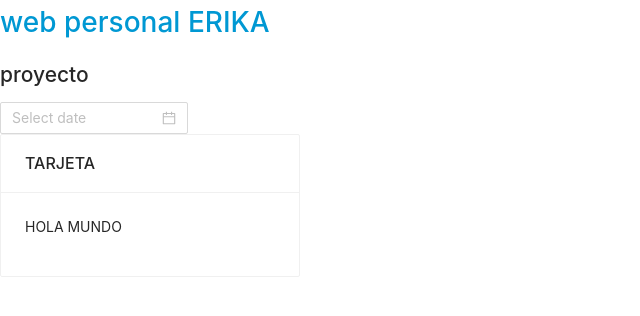
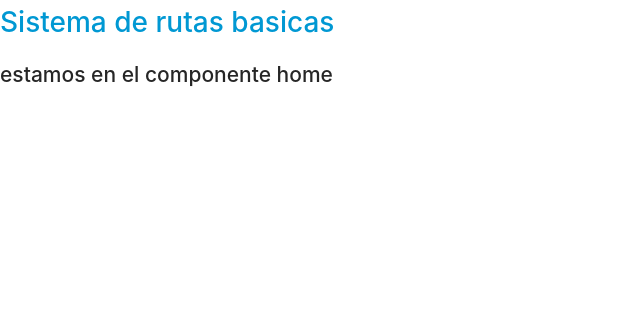
Before and after one commit to erika-noemy/WebPersonal_MERN, a React (Create React App) app: page / in a window 1280 px wide. Shown: the top 316 px of the page, without its empty margins (0-640 px from the left). Built offline with nearby package versions, Linux system fonts and the light colour scheme.

Commit message:
ejemplo de sistema de rutas

```diff
--- a/package.json
+++ b/package.json
@@ -9,6 +9,7 @@
     "antd": "^4.19.5",
     "react": "^18.0.0",
     "react-dom": "^18.0.0",
+    "react-router-dom": "^6.3.0",
     "react-scripts": "5.0.1",
     "web-vitals": "^2.1.4"
   },
--- a/src/App.js
+++ b/src/App.js
@@ -1,27 +1,32 @@
 
 import './App.scss';
-import {DatePicker} from 'antd'
-import {Card} from 'antd';
+import {BrowserRouter as Router, Route , Routes, Link} from 'react-router-dom';
 
 function App() {
-  const test= (date, dateString) =>{
-    console.log(date, dateString);
-  }
 
   return (
-    <div className="App">
-      <header className="App-header">
+    <Router>
+      <div className="App">
+       <h1>Sistema de rutas basicas</h1>
+       <Routes>
+         <Route exact path = "/" element = {<Home/>} />
+         <Route exact path = "/contact" element = {<Contact/>} />
+         <Route exact path = "/user" element = {<User/>} />
+       </Routes>
 
-        <h1> web personal  <span> ERIKA</span></h1>
-        <h2>proyecto</h2>
-        <DatePicker onChange={test} />
-        <Card title="TARJETA" style={{ width: 300 }}>
-          <p>HOLA MUNDO</p>
+      </div>
+    </Router>
 
-         </Card>
-      </header>
-    </div>
   );
 }
 
+function Home(){
+  return <h2> estamos en el componente home</h2>;
+}
+function Contact(){
+  return <h2> estamos en el componente contact</h2>;
+}
+function User(){
+  return <h2> estamos en el componente user</h2>;
+}
 export default App;
```
Also changed, not shown: 1 other file (tests, documents, lock files or other folders).
